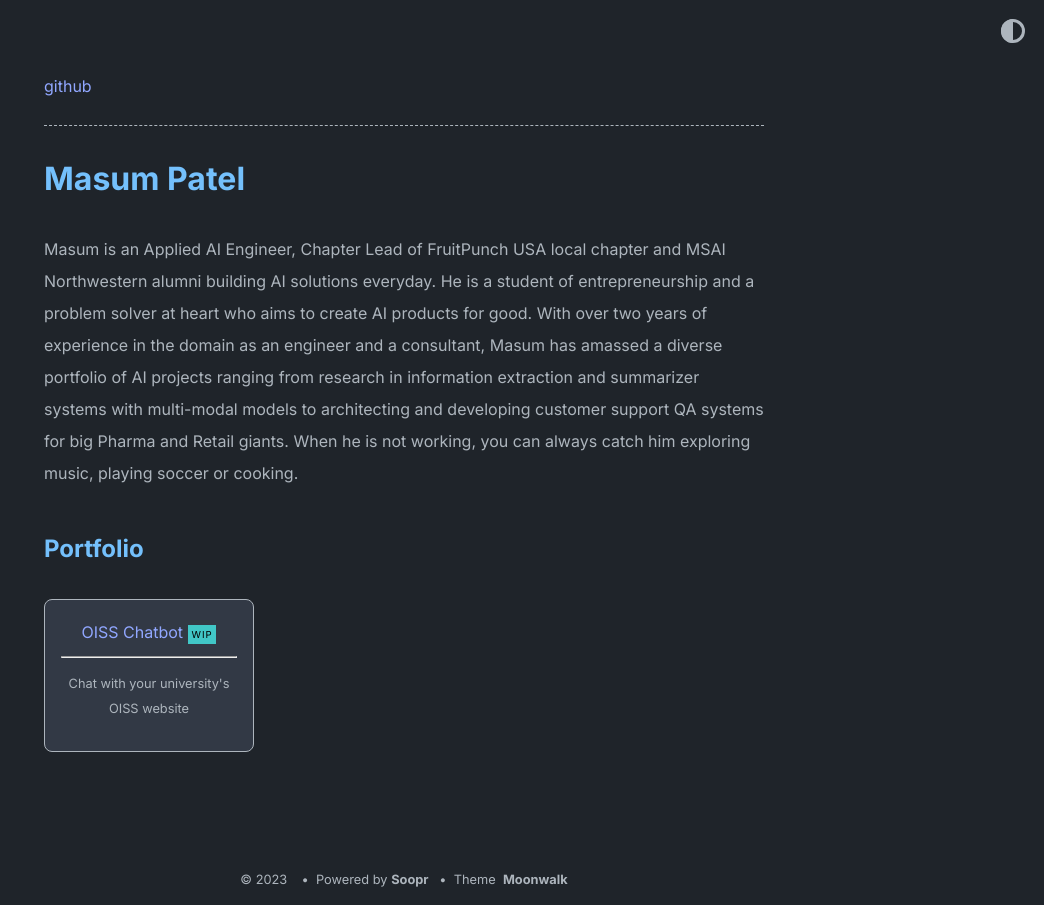
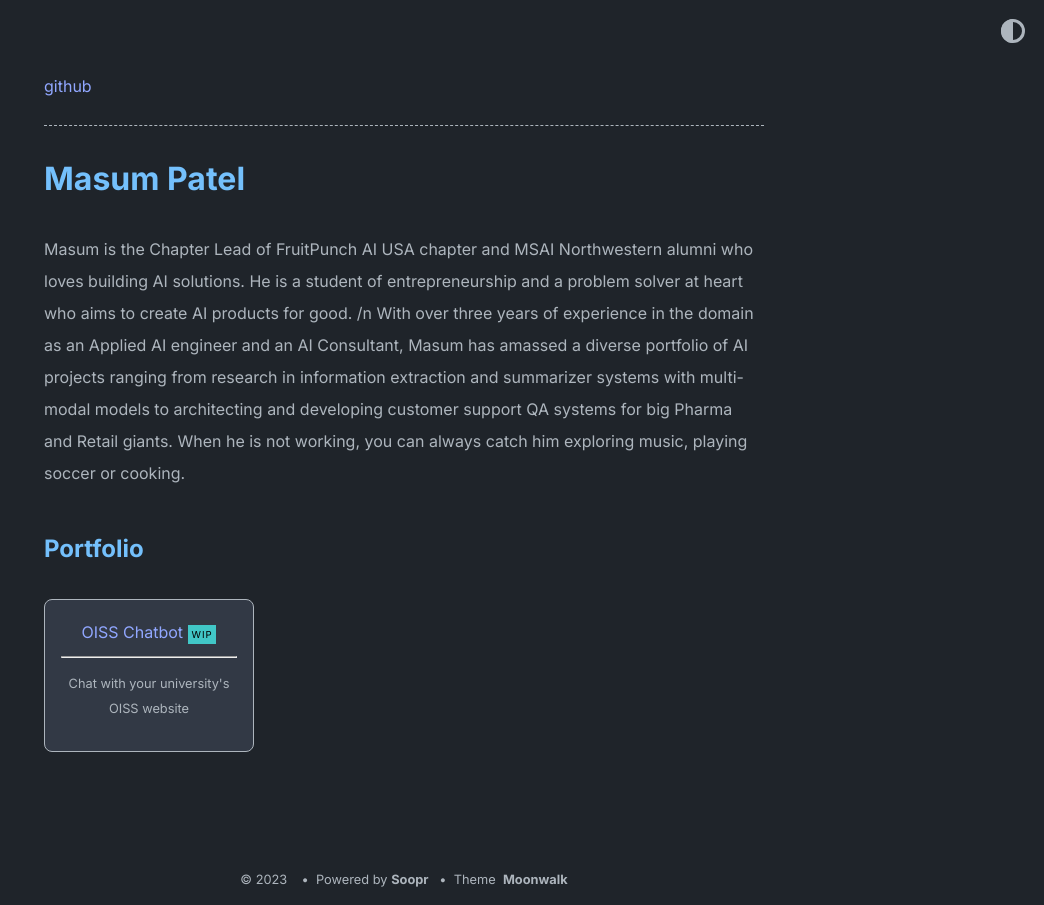
Before and after one commit to M4sum/m4sum.github.io, a Jekyll site: the page built from index.md, in a window 1280 px wide. Shown: the whole page, without its empty margins (236-1280 px from the left). Built offline with Jekyll 4.4.1, drawn with Linux system fonts in a browser that asks for light colours.

Commit message:
Update _config.yml

```diff
--- a/_config.yml
+++ b/_config.yml
@@ -1,9 +1,10 @@
 title: Masum Patel
 description: > # description of the site (multiple lines allowed)
-  Masum is an Applied AI Engineer, Chapter Lead of FruitPunch USA local chapter and
-  MSAI Northwestern alumni building AI solutions everyday. He is a student of entrepreneurship and a problem
-  solver at heart who aims to create AI products for good. With over two years of experience in
-  the domain as an engineer and a consultant, Masum has amassed a diverse portfolio of AI projects
+  Masum is the Chapter Lead of FruitPunch AI USA chapter and
+  MSAI Northwestern alumni who loves building AI solutions. He is a student of entrepreneurship and a problem
+  solver at heart who aims to create AI products for good. /n
+
+  With over three years of experience in the domain as an Applied AI engineer and an AI Consultant, Masum has amassed a diverse portfolio of AI projects
   ranging from research in information extraction and summarizer systems with multi-modal models
   to architecting and developing customer support QA systems for big Pharma and Retail giants.
   When he is not working, you can always catch him exploring music, playing soccer or cooking.
```
